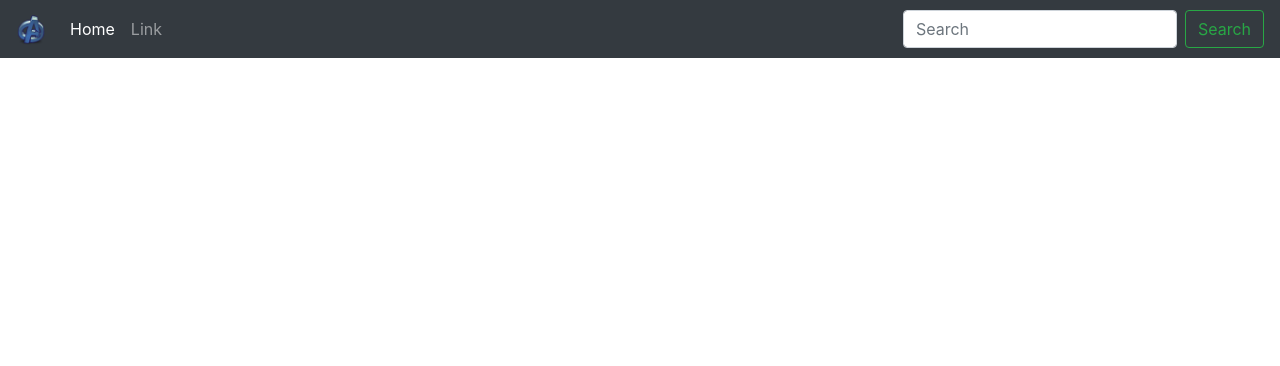
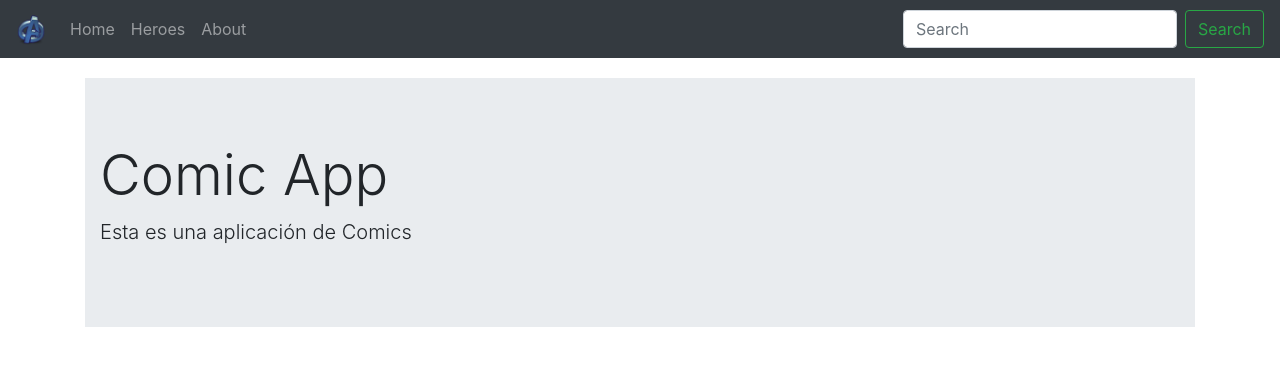
Before and after one commit to dfldiego/angular-spa-HeroesApp, an Angular app: page /home in a window 1280 px wide. Shown: the top 366 px of the page. Built offline with nearby package versions, Linux system fonts and the light colour scheme.

Commit message:
Rutas. RouterLinks en navbar.

```diff
--- a/src/app/app.component.html
+++ b/src/app/app.component.html
@@ -1 +1,5 @@
 <app-navbar></app-navbar>
+
+<div class="container main-container">
+  <router-outlet></router-outlet>
+</div>
--- /dev/null
+++ b/src/app/app.routes.ts
@@ -0,0 +1,19 @@
+import { Routes, RouterModule } from '@angular/router';
+import { NgModule } from '@angular/core';
+
+import { HomeComponent } from './components/home/home.component';
+import { AboutComponent } from './components/about/about.component';
+import { HeroesComponent } from './components/heroes/heroes.component';
+
+const APP_ROUTES: Routes = [
+    { path: 'home', component: HomeComponent },
+    { path: 'about', component: AboutComponent },
+    { path: 'heroes', component: HeroesComponent },
+    { path: '**', pathMatch: 'full', redirectTo: 'home' }
+];
+
+@NgModule({
+    imports: [RouterModule.forRoot(APP_ROUTES)],
+    exports: [RouterModule]
+})
+export class AppRoutingModule { }
--- a/src/app/components/shared/navbar/navbar.component.html
+++ b/src/app/components/shared/navbar/navbar.component.html
@@ -11,12 +11,17 @@
 
   <div class="collapse navbar-collapse" id="navbarSupportedContent">
     <ul class="navbar-nav mr-auto">
-      <li class="nav-item active">
-        <a class="nav-link" href="#">Home <span class="sr-only">(current)</span></a>
+
+      <li class="nav-item">
+        <a class="nav-link" [routerLink]="['home']">Home </a>
       </li>
       <li class="nav-item">
-        <a class="nav-link" href="#">Link</a>
+        <a class="nav-link" [routerLink]="['heroes']">Heroes</a>
       </li>
+      <li class="nav-item">
+        <a class="nav-link" [routerLink]="['about']">About</a>
+      </li>
+
     </ul>
 
     <form class="form-inline my-2 my-lg-0">
--- a/src/styles.css
+++ b/src/styles.css
@@ -1 +1,3 @@
-/* You can add global styles to this file, and also import other style files */
+.main-container {
+  margin-top: 20px;
+}
```
Also changed, not shown: src/app/app.module.ts (+11 -2 lines).
